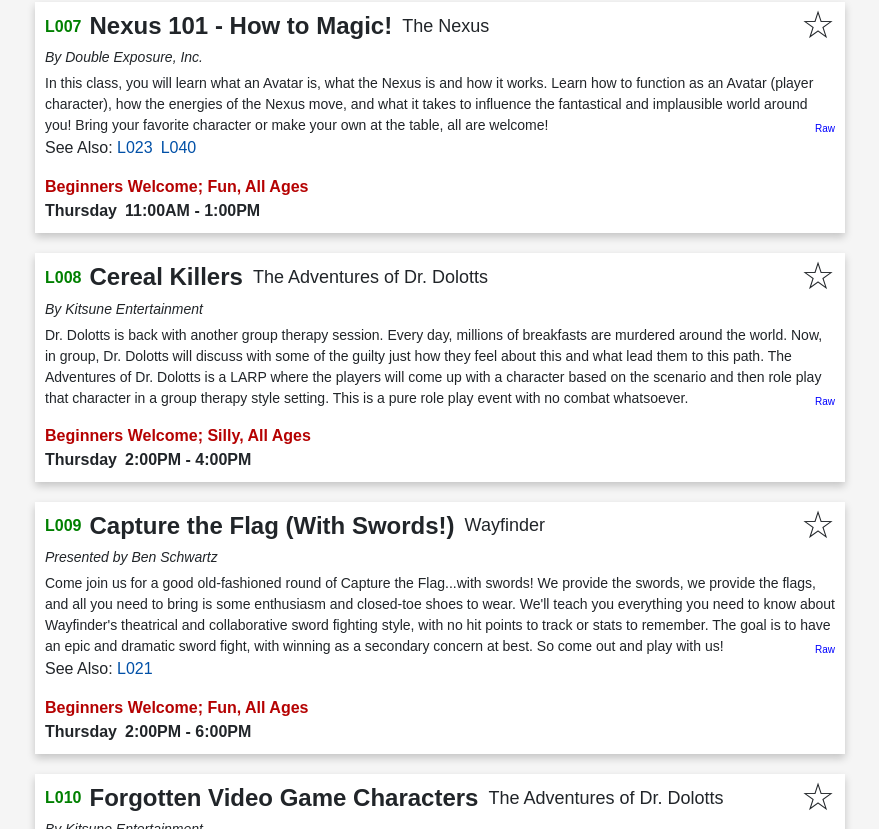
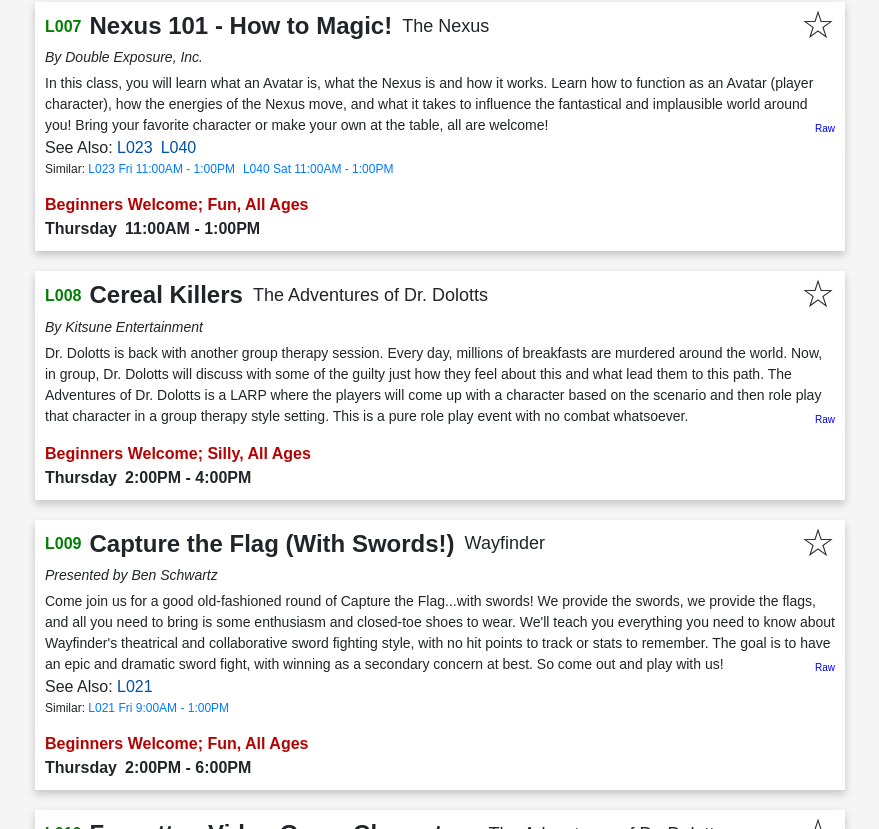
Before and after one commit to michaelsergio/doubleexposurevision, a React (Create React App) app: page / in a window 1280 px wide. Shown: the part 1111-1940 px from the top of the page, without its empty margins (200-1079 px from the left). Built offline with nearby package versions, Linux system fonts and the light colour scheme.

Commit message:
Link similar entries.

```diff
--- a/src/App.css
+++ b/src/App.css
@@ -131,6 +131,18 @@ ul {
   display: flex;
   font-weight: bold;
   font-size: 16px;
+}
+.entry__similar__entries {
+  font-size: 12px;
+}
+.entry__similar {
+  margin-right:8px;
+}
+.entry__similar--hitest {
+  color: orange;
+}
+.entry__similar--full {
+  color: red;
 }
 .entry__description {
   font-size: 14px;
--- a/src/App.js
+++ b/src/App.js
@@ -69,6 +69,7 @@ function EntryList(props) {
     const view = props.view;
     const changeLayout = props.changeLayout;
     const searchFilter = props.searchFilter;
+    const commonEntries = groupBy(entries, "name");
     const entryList = entries
         .filter((le) => {
             if (searchFilter.length < 2) return true;
@@ -98,8 +99,9 @@ function EntryList(props) {
         .map((le) => {
             const saved = starred[le.id] || false;
             return (
-                <Entry key={le.id} dict={le} saved={saved} view={view}
-                    clickSave={(e) => clickSave(e, le.id)} />
+              <Entry key={le.id} dict={le} saved={saved} view={view}
+                similar={commonEntries[le.name]}
+                clickSave={(e) => clickSave(e, le.id)} />
             );
         });
     return (<div>
@@ -278,6 +280,7 @@ class App extends Component {
     const filters = this.state.filters;
     const starred = this.state.starred;
     const entries = this.state.entries;
+    const commonEntries = groupBy(entries, "name");
     return (
         <Router>
       <div className="container">
@@ -303,10 +306,12 @@ class App extends Component {
                         clickSave={this.clickSave.bind(this)} />}
                 />
                 <Route path="/starred" exact render={(props) =>
-                    <StarredEntryList {...props} entries={entries} starred={starred}
-                        view={this.state.display}
-                        changeLayout={(e) => this.changeLayout(e)}
-                        clickSave={this.clickSave.bind(this)} />}
+                    <StarredEntryList {...props} entries={entries}
+                      starred={starred}
+                      commonEntries={commonEntries}
+                      view={this.state.display}
+                      changeLayout={(e) => this.changeLayout(e)}
+                      clickSave={this.clickSave.bind(this)} />}
                 />
                 <Route path="/people" exact render={(props) =>
                     <PeopleList {...props} events={entries}
@@ -343,4 +348,13 @@ function Info() {
           href="http://ipressgames.com/igx-update/">RPG Schedule</a>
       </div>);
 }
+
+function groupBy(xs, key) {
+  return xs.reduce(function(rv, x) {
+    (rv[x[key]] = rv[x[key]] || []).push(x);
+    return rv;
+  }, {});
+}
+
+
 export default App;
--- a/src/Entry.js
+++ b/src/Entry.js
@@ -11,8 +11,11 @@ class Entry extends Component {
       });
     }
     render() {
-        const e = this.props.dict;
-        const savedClasses = cn("entry__save", {
+      const e = this.props.dict;
+      const similar = (this.props.similar || [])
+        .filter(se => se.id !== e.id)
+        .map(se => <SimilarEntry key={se.id} entry={se} />);
+      const savedClasses = cn("entry__save", {
             "entry__save--saved": this.props.saved
         });
         const isListView = this.props.view === "List";
@@ -60,13 +63,14 @@ class Entry extends Component {
                   </span>
                 </div>
                 { e.seeAlso && <SeeAlso isListView={isListView} txt={e.seeAlso} /> }
+                { similar.length > 0 && <div className="entry__similar__entries">Similar: {similar}</div> }
                 <div className={extraClasses}>
                     <div className="entry__round badge badge-primary">{e.round}</div>
                     <div className="entry__material badge badge-primary">{e.material}</div>
                     <div className="entry__level badge badge-primary">{e.level}</div>
                     <div className="entry__attitude badge badge-primary">{e.attitude}</div>
                     <div className="entry__age badge badge-primary">{e.age}</div>
-                    { e.hiTest && <div className="entry__hitest badge badge-danger">This is a HI-TEST Session.</div> }
+                    { e.hiTest && <div className="entry__hitest badge badge-warning">This is a HI-TEST Session.</div> }
                     <div className="entry__next-round badge badge-primary">{e.nextRound}</div>
                 </div>
                 <div className={statusClasses}>{e.status} {e.testType}</div>
@@ -79,6 +83,28 @@ class Entry extends Component {
     }
 }
 
+class SimilarEntry extends Component {
+    isFull(se) {
+      return se.status.indexOf(" 0 seats") !== -1;
+    }
+    render() {
+      const se = this.props.entry;
+      const isFull = this.isFull(se);
+      const classes = cn("entry__similar", {
+        "entry__similar--hitest": se.hiTest,
+        "entry__similar--full": isFull,
+      });
+      const title = se.id +
+        (se.hiTest ? " is a hitest." : "") +
+        (isFull ? " This is full." : "");
+      return (<a className={classes}
+        title={title}
+        key={se.id}
+        href={"#" + se.id}>
+        {se.id} {se.day.substring(0,3)} {se.time}
+      </a>);
+    }
+}
 class SeeAlso extends Component {
     render() {
         const classes = cn("entry__see-also", {
--- a/src/StarredEntryList.js
+++ b/src/StarredEntryList.js
@@ -32,11 +32,12 @@ class StarredEntryList extends Component{
         const starred = this.props.starred;
         const view = this.props.view;
         const sortOrder = this.state.sortOrder;
-      const entryList = this.sort(sortOrder, entries
-        .filter((le) => starred[le.id] || false))
+      const entryList = this.sort(sortOrder, entries)
+        .filter((le) => starred[le.id] || false)
         .map((le) => {
             const saved = starred[le.id] || false;
             return (<Entry key={le.id} dict={le} saved={saved} view={view}
+                similar={this.props.commonEntries[le.name]}
                 clickSave={(e) => clickSave(e, le.id)} />
             );
         });
```
